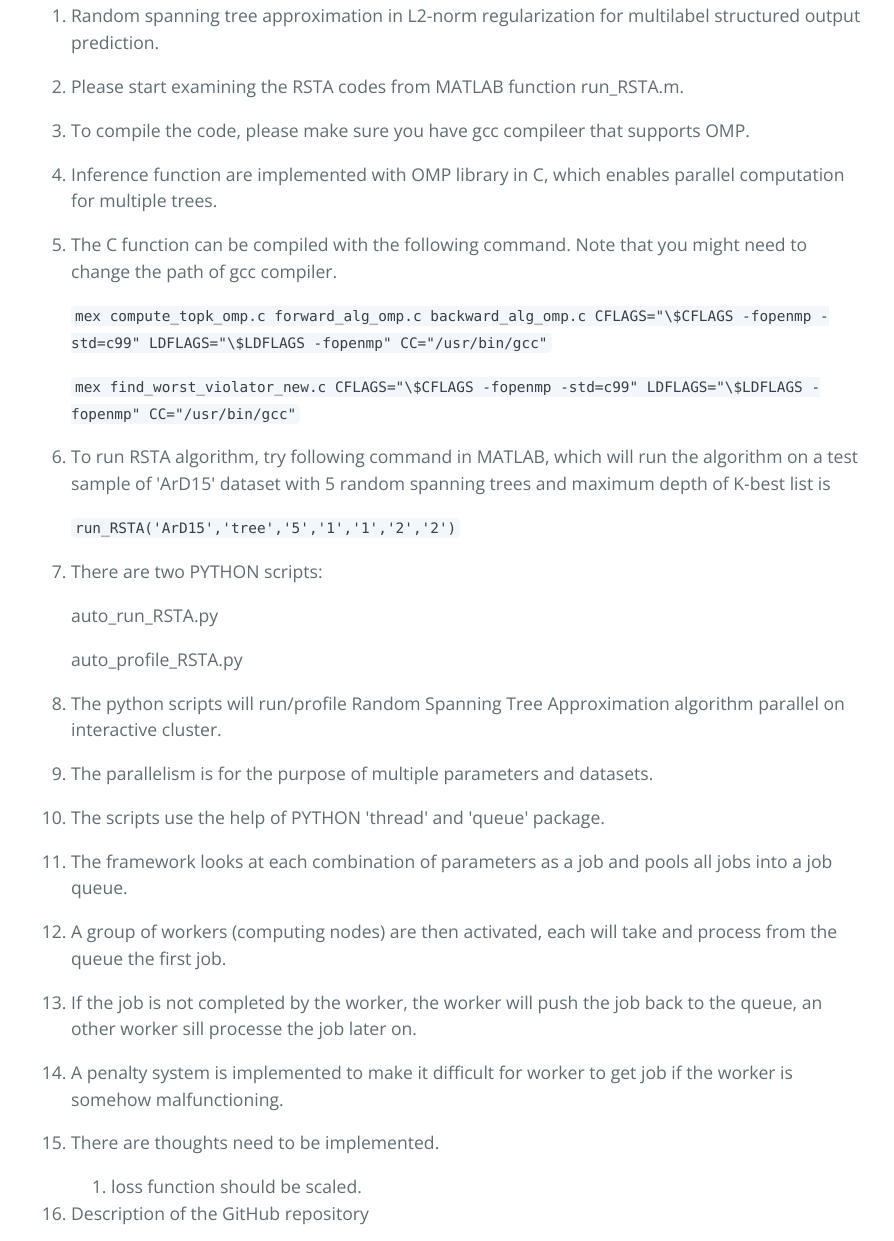
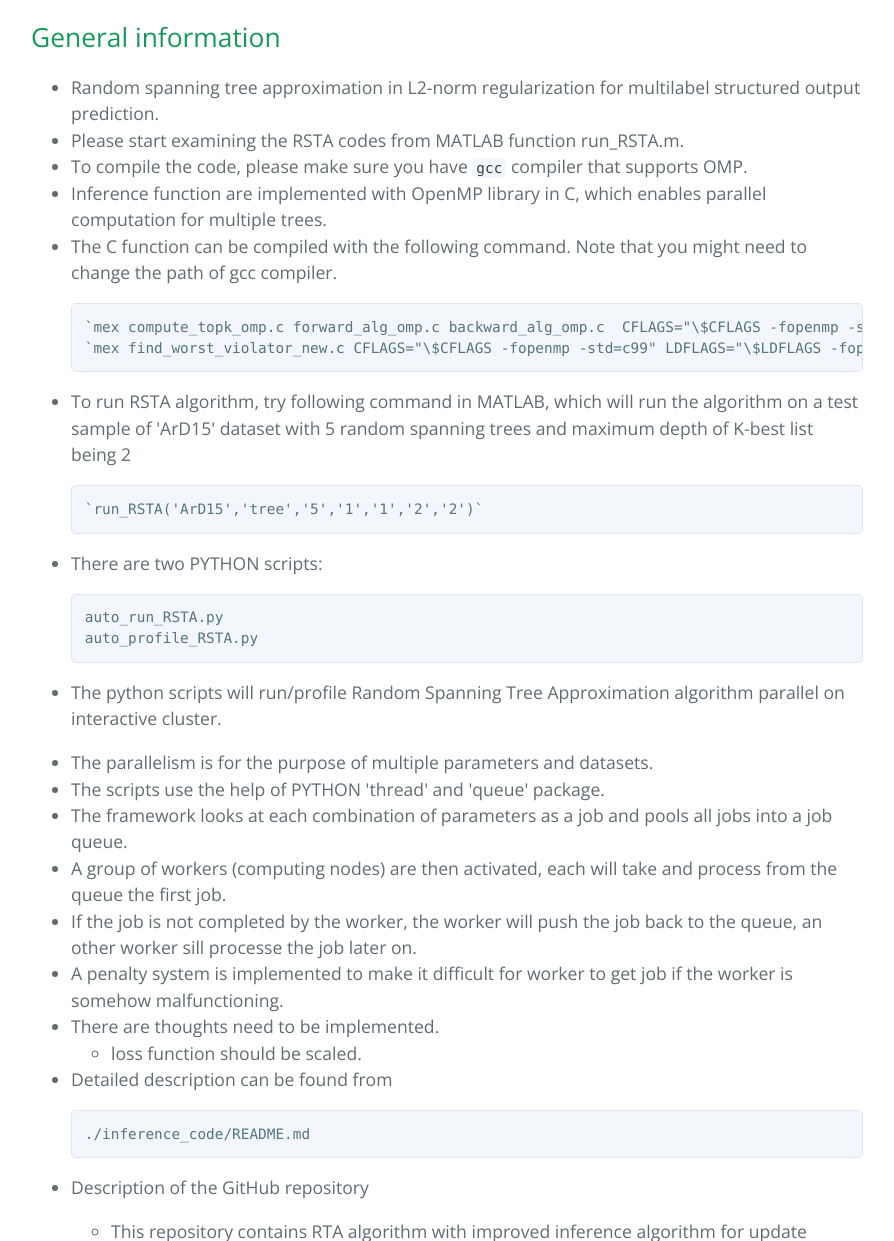
Before and after one commit to hongyusu/L2RTA, a plain HTML site: page index.html in a window 1280 px wide. Shown: the part 709-1950 px from the top of the page, without its empty margins (193-1087 px from the left). Drawn offline with nearby package versions, Linux system fonts and the light colour scheme.

Commit message:
Create gh-pages branch via GitHub

```diff
--- a/index.html
+++ b/index.html
@@ -20,50 +20,69 @@
 
     <section class="main-content">
       <h1>
-<a id="l2rta" class="anchor" href="#l2rta" aria-hidden="true"><span class="octicon octicon-link"></span></a><strong>L2RTA</strong>
-</h1>
+<a id="l2-norm-random-spanning-tree-approximation" class="anchor" href="#l2-norm-random-spanning-tree-approximation" aria-hidden="true"><span class="octicon octicon-link"></span></a>L2-norm random spanning tree approximation</h1>
 
-<ol>
-<li><p>Random spanning tree approximation in L2-norm regularization for multilabel structured output prediction.</p></li>
-<li><p>Please start examining the RSTA codes from MATLAB function run_RSTA.m.</p></li>
-<li><p>To compile the code, please make sure you have gcc compileer that supports OMP. </p></li>
-<li><p>Inference function are implemented with OMP library in C, which enables parallel computation for multiple trees.</p></li>
+<h2>
+<a id="general-information" class="anchor" href="#general-information" aria-hidden="true"><span class="octicon octicon-link"></span></a>General information</h2>
+
+<ul>
+<li>Random spanning tree approximation in L2-norm regularization for multilabel structured output prediction.</li>
+<li>Please start examining the RSTA codes from MATLAB function run_RSTA.m.</li>
+<li>To compile the code, please make sure you have <code>gcc</code> compiler that supports OMP. </li>
+<li>Inference function are implemented with OpenMP library in C, which enables parallel computation for multiple trees.</li>
 <li>
 <p>The C function can be compiled with the following command. Note that you might need to change the path of gcc compiler.</p>
 
-<p><code>mex compute_topk_omp.c forward_alg_omp.c backward_alg_omp.c  CFLAGS="\$CFLAGS -fopenmp -std=c99" LDFLAGS="\$LDFLAGS -fopenmp" CC="/usr/bin/gcc"</code></p>
-
-<p><code>mex find_worst_violator_new.c CFLAGS="\$CFLAGS -fopenmp -std=c99" LDFLAGS="\$LDFLAGS -fopenmp" CC="/usr/bin/gcc"</code></p>
+<pre><code>`mex compute_topk_omp.c forward_alg_omp.c backward_alg_omp.c  CFLAGS="\$CFLAGS -fopenmp -std=c99" LDFLAGS="\$LDFLAGS -fopenmp" CC="/usr/bin/gcc"`
+`mex find_worst_violator_new.c CFLAGS="\$CFLAGS -fopenmp -std=c99" LDFLAGS="\$LDFLAGS -fopenmp" CC="/usr/bin/gcc"`
+</code></pre>
 </li>
 <li>
-<p>To run RSTA algorithm, try following command in MATLAB, which will run the algorithm on a test sample of 'ArD15' dataset with 5 random spanning trees and maximum depth of K-best list is </p>
+<p>To run RSTA algorithm, try following command in MATLAB, which will run the algorithm on a test sample of 'ArD15' dataset with 5 random spanning trees and maximum depth of K-best list being 2 </p>
 
-<p><code>run_RSTA('ArD15','tree','5','1','1','2','2')</code></p>
+<pre><code>`run_RSTA('ArD15','tree','5','1','1','2','2')`
+</code></pre>
 </li>
 <li>
 <p>There are two PYTHON scripts:</p>
 
-<p>auto_run_RSTA.py</p>
-
-<p>auto_profile_RSTA.py</p>
+<pre><code>auto_run_RSTA.py
+auto_profile_RSTA.py
+</code></pre>
 </li>
 <li><p>The python scripts will run/profile Random Spanning Tree Approximation algorithm parallel on interactive cluster.</p></li>
-<li><p>The parallelism is for the purpose of multiple parameters and datasets.</p></li>
-<li><p>The scripts use the help of PYTHON 'thread' and 'queue' package.</p></li>
-<li><p>The framework looks at each combination of parameters as a job and pools all jobs into a job queue.</p></li>
-<li><p>A group of workers (computing nodes) are then activated, each will take and process from the queue the first job.</p></li>
-<li><p>If the job is not completed by the worker, the worker will push the job back to the queue, an other worker sill processe the job later on.</p></li>
-<li><p>A penalty system is implemented to make it difficult for worker to get job if the worker is somehow malfunctioning. </p></li>
+<li>The parallelism is for the purpose of multiple parameters and datasets.</li>
+<li>The scripts use the help of PYTHON 'thread' and 'queue' package.</li>
+<li>The framework looks at each combination of parameters as a job and pools all jobs into a job queue.</li>
+<li>A group of workers (computing nodes) are then activated, each will take and process from the queue the first job.</li>
+<li>If the job is not completed by the worker, the worker will push the job back to the queue, an other worker sill processe the job later on.</li>
+<li>A penalty system is implemented to make it difficult for worker to get job if the worker is somehow malfunctioning. </li>
+<li>There are thoughts need to be implemented.
+
+<ul>
+<li>loss function should be scaled.</li>
+</ul>
+</li>
 <li>
-<p>There are thoughts need to be implemented.</p>
+<p>Detailed description can be found from</p>
 
-<ol>
-<li>loss function should be scaled.</li>
-</ol>
+<pre><code>./inference_code/README.md
+</code></pre>
 </li>
-<li><p>Description of the GitHub repository</p></li>
-<li><p>This repository contains RTA algorithm with improved inference algorithm for update direction finding. The RTA algorithm was originally introduced in Advances in Neural Informatics Processing System NIPS 2014. In each stochastic gradient descent iteration, the new inference algorithm aims to combine multiple updated directions. In other words, the optimal updated direction is given by a convex combination of many suboptimal update directions. Thus, the new inference algorithm avoid computing the best direction from the K-best list which was used in original RTA algorithm. </p></li>
-</ol>
+<li>
+<p>Description of the GitHub repository</p>
+
+<ul>
+<li>This repository contains RTA algorithm with improved inference algorithm for update direction finding. The RTA algorithm was originally introduced in Advances in Neural Informatics Processing System NIPS 2014. In each stochastic gradient descent iteration, the new inference algorithm aims to combine multiple updated directions. In other words, the optimal updated direction is given by a convex combination of many suboptimal update directions. Thus, the new inference algorithm avoid computing the best direction from the K-best list which was used in original RTA algorithm. </li>
+</ul>
+</li>
+<li>Website of this project
+
+<ul>
+<li><a href="http://hongyusu.github.io/L2RTA/">http://hongyusu.github.io/L2RTA/</a></li>
+</ul>
+</li>
+</ul>
 
       <footer class="site-footer">
         <span class="site-footer-owner"><a href="https://github.com/hongyusu/L2RTA">L2-norm Random Spanning Tree Approximation</a> is maintained by <a href="https://github.com/hongyusu">hongyusu</a>.</span>
```
Also changed, not shown: params.json (+1 -1 lines).
